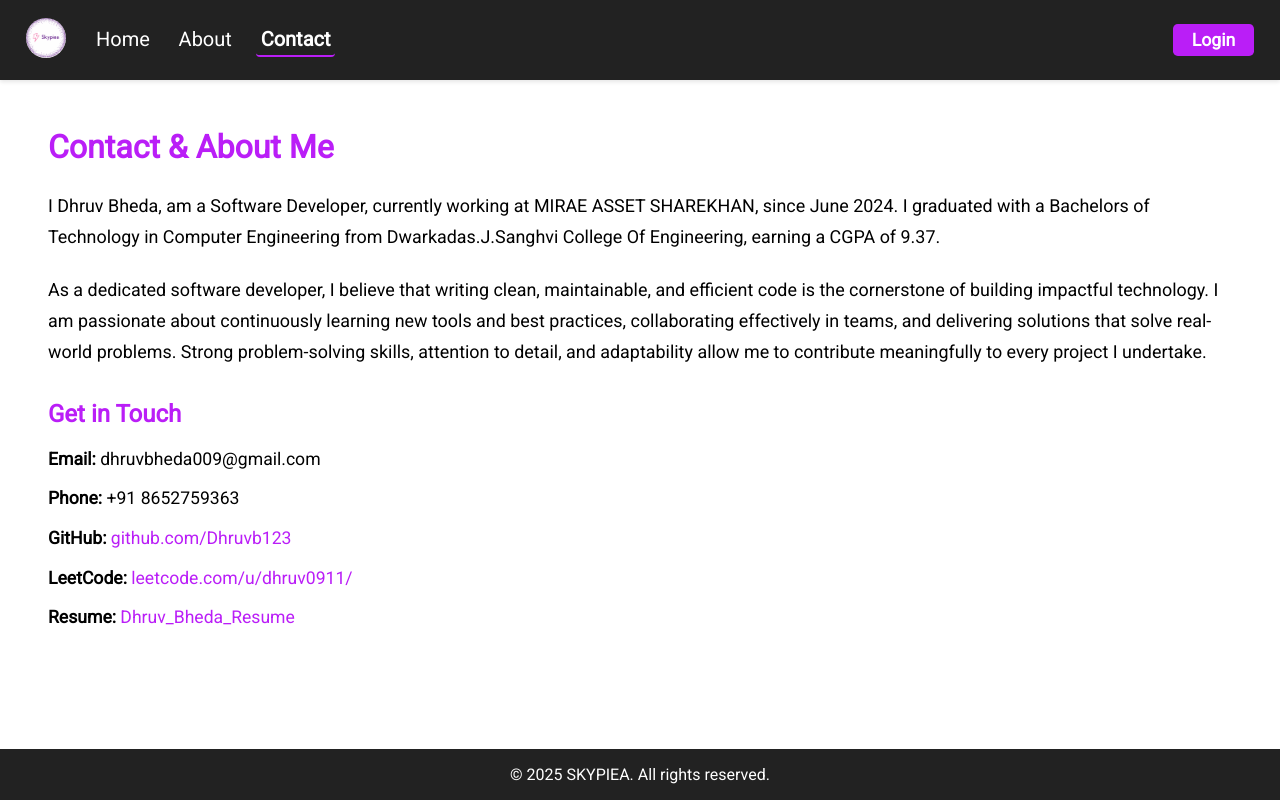
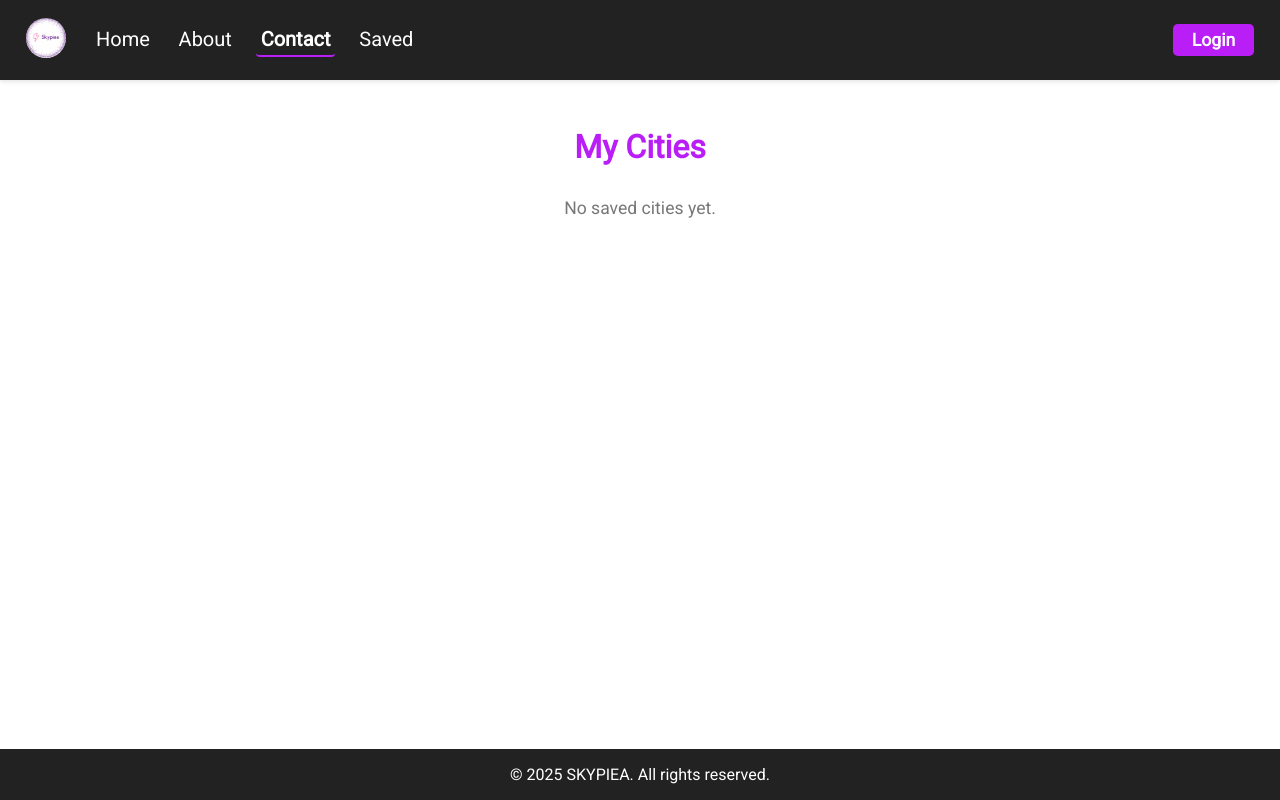
Before and after one commit to Dhruvb123/Skypiea, a React (Vite) app: page /contact in a window 1280 px wide. Built offline with nearby package versions, Linux system fonts and the light colour scheme; some icons are missing.

Commit message:
Add Favourite Context

```diff
--- a/src/App.jsx
+++ b/src/App.jsx
@@ -9,6 +9,8 @@ import About from "./components/About/About";
 import Contact from "./components/Contact/Contact";
 import Home from "./components/Home/Home";
 import { Toaster } from "react-hot-toast";
+import { FavoritesProvider } from "./context/FavouritesContext";
+import MyCities from "./components/MyCities/MyCities";
 
 function App() {
   return (
@@ -16,13 +18,17 @@ function App() {
       <Toaster />
       <ThemeProvider>
         <AuthProvider>
+          <FavoritesProvider>
             <Routes>
               <Route path="/" element={<AppLayout />}>
                 <Route index element={<Home />} />
                 <Route path="about/" element={<About />} />
-              <Route path="contact/" element={<Contact />}></Route>
+                <Route path="contact/" element={<MyCities />}></Route>
+                <Route path="mycities/" element={<MyCities />}></Route>
+                <Route path="*" element={<>Not Found</>}></Route>
               </Route>
             </Routes>
+          </FavoritesProvider>
         </AuthProvider>
       </ThemeProvider>
     </>
--- a/src/components/Header/Header.jsx
+++ b/src/components/Header/Header.jsx
@@ -9,6 +9,7 @@ import DarkModeRoundedIcon from "@mui/icons-material/DarkModeRounded";
 import MenuRoundedIcon from "@mui/icons-material/MenuRounded";
 
 import "./Header.css";
+import toast from "react-hot-toast";
 
 function Header() {
   const { theme, toggleTheme } = useTheme();
@@ -17,11 +18,12 @@ function Header() {
   const [menuOpen, setMenuOpen] = useState(false);
 
   const handleAuthClick = () => {
-    if (isLoggedIn) {
-      logout();
-    } else {
-      login({ name: "John Doe", email: "john@example.com" });
-    }
+    // if (isLoggedIn) {
+    //   logout();
+    // } else {
+    //   login({ name: "John Doe", email: "john@example.com" });
+    // }
+    toast.error("Not Implemented Yet");
     setMenuOpen(false);
   };
 
@@ -63,6 +65,14 @@ function Header() {
               }
             >
               Contact
+            </NavLink>
+            <NavLink
+              to="/mycities"
+              className={({ isActive }) =>
+                isActive ? "nav-link active" : "nav-link"
+              }
+            >
+              Saved
             </NavLink>
           </nav>
         </div>
--- a/src/components/Home/Home.jsx
+++ b/src/components/Home/Home.jsx
@@ -5,8 +5,11 @@ import toast from "react-hot-toast";
 
 import "./Home.css";
 import ForecastCard from "../ForecastCard/ForecastCard";
+import { useFavorites } from "../../context/FavouritesContext";
 
 function Home() {
+  const { addFavorite, favorites } = useFavorites();
+
   const [weatherData, setWeatherData] = useState([]);
   const [forecastData, setForecastData] = useState([]);
 
@@ -17,8 +20,6 @@ function Home() {
   useEffect(() => {
     if (query.trim()) {
       handleSearch();
-    } else {
-      toast.error("Please Enter A Location!");
     }
   }, [unitSystem]);
 
@@ -60,6 +61,15 @@ function Home() {
       : setUnitSystem("metric");
   };
 
+  const handleSave = () => {
+    if (!weatherData || !weatherData.name) {
+      toast.error("No City Data To Save, Get The Data First!");
+      return;
+    }
+    addFavorite(weatherData.name);
+    toast.success(`${weatherData.name} saved!`);
+  };
+
   return (
     <div className="home-container">
       <div className="searchBar-container">
@@ -74,7 +84,9 @@ function Home() {
           />
           <SearchIcon className="search-icon" onClick={handleSearch} />
         </div>
-        <button className="save-btn">SAVE</button>
+        <button className="save-btn" onClick={handleSave}>
+          SAVE
+        </button>
       </div>
 
       {weatherData &&
--- /dev/null
+++ b/src/components/MyCities/MyCities.css
@@ -0,0 +1,51 @@
+.my-cities-container {
+  max-width: 600px;
+  margin: 2rem auto;
+  padding: 0 1rem;
+}
+
+.my-cities-container h2 {
+  font-size: 2rem;
+  margin-bottom: 1rem;
+  text-align: center;
+  color: rgb(186, 30, 247);
+}
+
+.my-cities-container p {
+  text-align: center;
+  color: #777;
+  font-size: 1.1rem;
+  margin-top: 2rem;
+}
+
+.my-city-card {
+  display: flex;
+  align-items: center;
+  padding: 1rem 0;
+  border-bottom: 1px solid #ddd;
+}
+
+.city-icon {
+  width: 50px;
+  height: 50px;
+  margin-right: 1rem;
+  object-fit: contain;
+}
+
+.city-info {
+  display: flex;
+  flex-direction: column;
+  justify-content: center;
+}
+
+.city-name {
+  font-weight: 700;
+  font-size: 1.1rem;
+  color: #333;
+}
+
+.city-temp {
+  font-size: 1rem;
+  color: #555;
+  margin-top: 0.25rem;
+}
--- /dev/null
+++ b/src/components/MyCities/MyCities.jsx
@@ -0,0 +1,60 @@
+import React, { useEffect, useState } from "react";
+import axios from "axios";
+import { useFavorites } from "../../context/FavouritesContext";
+import toast from "react-hot-toast";
+import "./MyCities.css"; // new CSS file
+
+function MyCities() {
+  const { favorites } = useFavorites();
+  const [citiesWeather, setCitiesWeather] = useState([]);
+
+  useEffect(() => {
+    if (favorites.length === 0) {
+      setCitiesWeather([]);
+      return;
+    }
+
+    const fetchCitiesWeather = async () => {
+      try {
+        const apiKey = import.meta.env.VITE_APP_OPENWEATHER_API_KEY;
+        const promises = favorites.map((city) =>
+          axios.get(
+            `https://api.openweathermap.org/data/2.5/weather?q=${city}&appid=${apiKey}&units=metric`
+          )
+        );
+
+        const responses = await Promise.all(promises);
+        const data = responses.map((res) => res.data);
+        setCitiesWeather(data);
+      } catch (error) {
+        toast.error("Failed to load saved cities' weather.");
+      }
+    };
+
+    fetchCitiesWeather();
+  }, [favorites]);
+
+  return (
+    <div className="my-cities-container">
+      <h2>My Cities</h2>
+      {citiesWeather.length === 0 && <p>No saved cities yet.</p>}
+      {citiesWeather.map((cityData) => (
+        <div key={cityData.id} className="my-city-card">
+          <img
+            src={`https://openweathermap.org/img/wn/${cityData.weather[0].icon}@2x.png`}
+            alt={cityData.weather[0].description}
+            className="city-icon"
+          />
+          <div className="city-info">
+            <div className="city-name">
+              {cityData.name}, {cityData.sys.country}
+            </div>
+            <div className="city-temp">{Math.round(cityData.main.temp)} °C</div>
+          </div>
+        </div>
+      ))}
+    </div>
+  );
+}
+
+export default MyCities;
--- /dev/null
+++ b/src/context/FavouritesContext.jsx
@@ -0,0 +1,30 @@
+import React, { createContext, useState, useContext } from "react";
+
+const FavoritesContext = createContext();
+
+export const FavoritesProvider = ({ children }) => {
+  const [favorites, setFavorites] = useState([]); // array of city names
+
+  const addFavorite = (city) => {
+    setFavorites((prev) => {
+      if (!prev.includes(city)) {
+        return [...prev, city];
+      }
+      return prev; // no duplicates
+    });
+  };
+
+  const removeFavorite = (city) => {
+    setFavorites((prev) => prev.filter((c) => c !== city));
+  };
+
+  return (
+    <FavoritesContext.Provider
+      value={{ favorites, addFavorite, removeFavorite }}
+    >
+      {children}
+    </FavoritesContext.Provider>
+  );
+};
+
+export const useFavorites = () => useContext(FavoritesContext);
```
Lines whose indentation alone changed are shown as unchanged.
